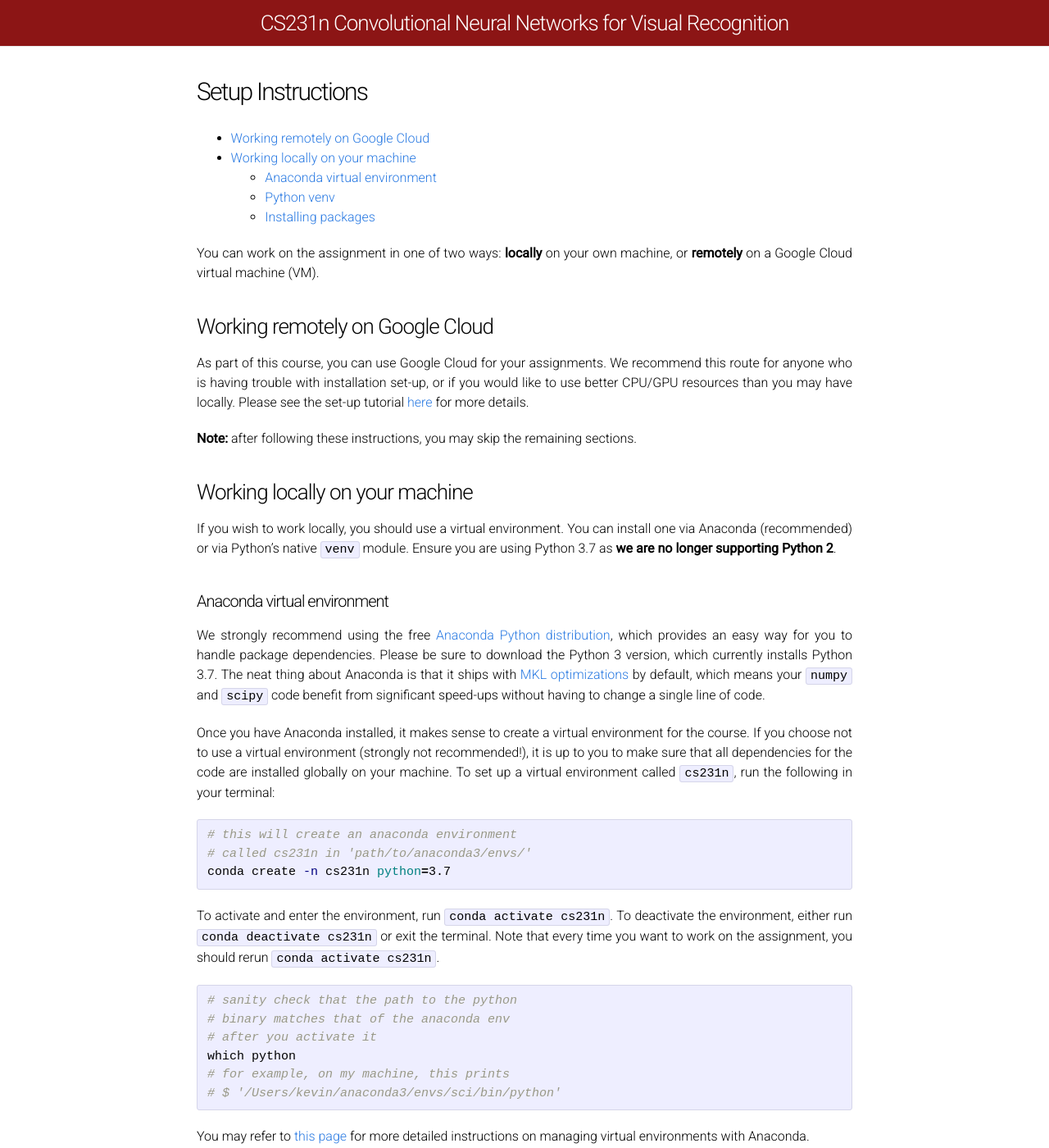
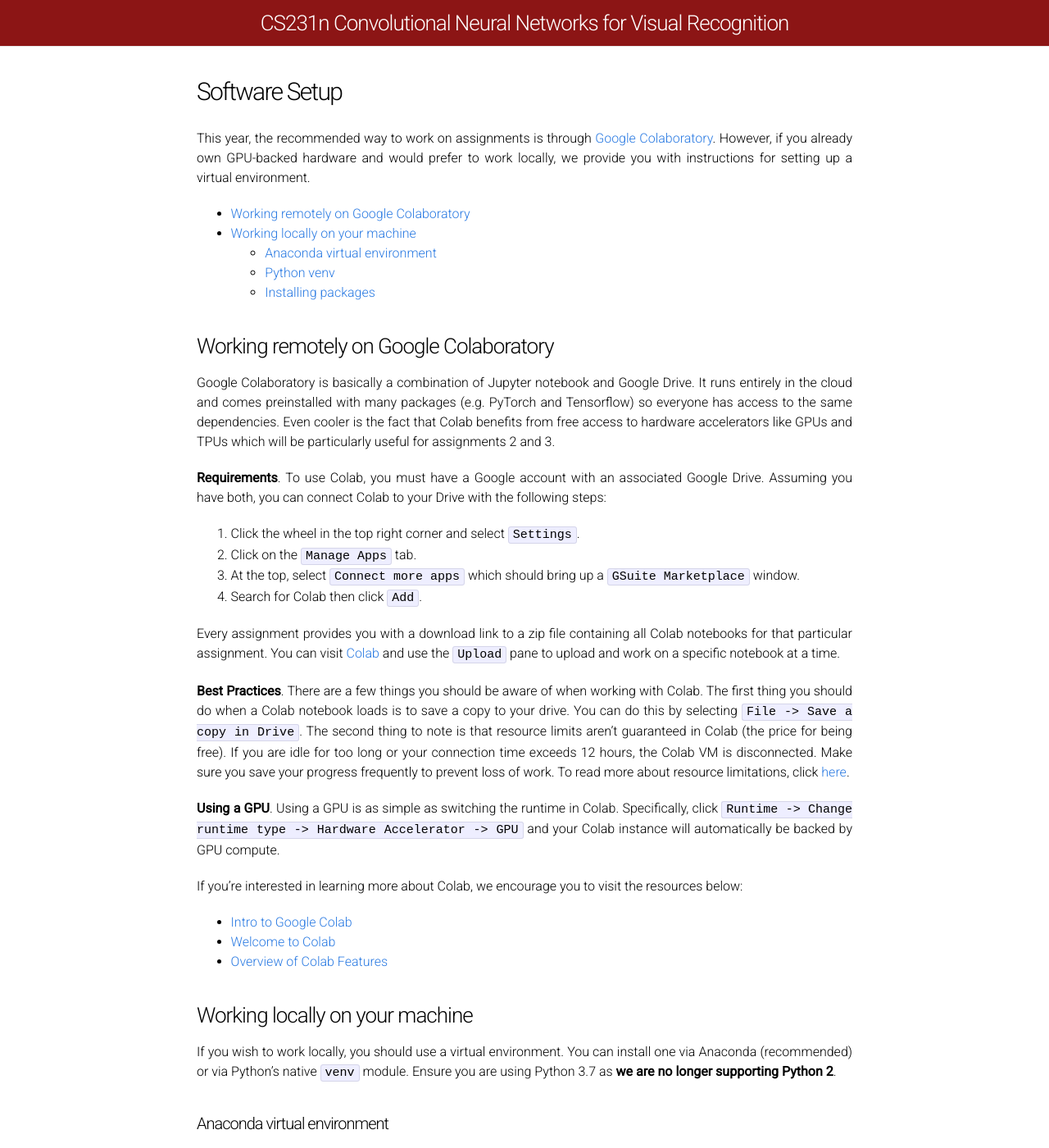
Before and after one commit to cs231n/cs231n.github.io, a Jekyll site: the page built from setup.md, in a window 1280 px wide and 1400 px high. Shown: the whole window at 82% size. Built offline with Jekyll 4.4.1, drawn with Linux system fonts in a browser that asks for light colours.

Commit message:
added colab setup tutorial

```diff
--- a/_config.yml
+++ b/_config.yml
@@ -5,7 +5,7 @@
 baseurl: ""
 url: "http://cs231n.github.io"
 twitter_username: cs231n
-github_username:  cs231n
+github_username: cs231n
 
 # Build settings
 markdown: kramdown
--- a/setup.md
+++ b/setup.md
@@ -1,20 +1,42 @@
 ---
 layout: page
-title: Setup Instructions
+title: Software Setup
 permalink: /setup-instructions/
 ---
-- [Working remotely on Google Cloud](#working-remotely-on-google-cloud)
+
+This year, the recommended way to work on assignments is through [Google Colaboratory](https://colab.research.google.com/). However, if you already own GPU-backed hardware and would prefer to work locally, we provide you with instructions for setting up a virtual environment.
+
+- [Working remotely on Google Colaboratory](#working-remotely-on-google-colaboratory)
 - [Working locally on your machine](#working-locally-on-your-machine)
   - [Anaconda virtual environment](#anaconda-virtual-environment)
   - [Python venv](#python-venv)
   - [Installing packages](#installing-packages)
 
-You can work on the assignment in one of two ways: **locally** on your own machine, or **remotely** on a Google Cloud virtual machine (VM).
+### Working remotely on Google Colaboratory
 
-### Working remotely on Google Cloud
-As part of this course, you can use Google Cloud for your assignments. We recommend this route for anyone who is having trouble with installation set-up, or if you would like to use better CPU/GPU resources than you may have locally. Please see the set-up tutorial [here](https://github.com/cs231n/gcloud/) for more details.
+Google Colaboratory is basically a combination of Jupyter notebook and Google Drive. It runs entirely in the cloud and comes
+preinstalled with many packages (e.g. PyTorch and Tensorflow) so everyone has access to the same
+dependencies. Even cooler is the fact that Colab benefits from free access to hardware accelerators
+like GPUs and TPUs which will be particularly useful for assignments 2 and 3.
 
-**Note:** after following these instructions, you may skip the remaining sections.
+**Requirements**. To use Colab, you must have a Google account with an associated Google Drive. Assuming you have both, you can connect Colab to your Drive with the following steps:
+
+1. Click the wheel in the top right corner and select `Settings`.
+2. Click on the `Manage Apps` tab.
+3. At the top, select `Connect more apps` which should bring up a `GSuite Marketplace` window.
+4. Search for Colab then click `Add`.
+
+Every assignment provides you with a download link to a zip file containing all Colab notebooks for that particular assignment. You can visit [Colab](https://colab.research.google.com/) and use the `Upload` pane to upload and work on a specific notebook at a time.
+
+**Best Practices**. There are a few things you should be aware of when working with Colab. The first thing you should do when a Colab notebook loads is to save a copy to your drive. You can do this by selecting `File -> Save a copy in Drive`. The second thing to note is that resource limits aren't guaranteed in Colab (the price for being free). If you are idle for too long or your connection time exceeds 12 hours, the Colab VM is disconnected. Make sure you save your progress frequently to prevent loss of work. To read more about resource limitations, click [here](https://research.google.com/colaboratory/faq.html).
+
+**Using a GPU**. Using a GPU is as simple as switching the runtime in Colab. Specifically, click `Runtime -> Change runtime type -> Hardware Accelerator -> GPU` and your Colab instance will automatically be backed by GPU compute.
+
+If you're interested in learning more about Colab, we encourage you to visit the resources below:
+
+* [Intro to Google Colab](https://www.youtube.com/watch?v=inN8seMm7UI)
+* [Welcome to Colab](https://colab.research.google.com/notebooks/intro.ipynb)
+* [Overview of Colab Features](https://colab.research.google.com/notebooks/basic_features_overview.ipynb)
 
 ### Working locally on your machine
 If you wish to work locally, you should use a virtual environment. You can install one via Anaconda (recommended) or via Python's native `venv` module. Ensure you are using Python 3.7 as **we are no longer supporting Python 2**.
```
Also changed, not shown: assignments/2020/assignment1.md (added, +122 -0 lines), python-numpy-tutorial.md (+2 -1 lines), assets/badges/colab.svg.
